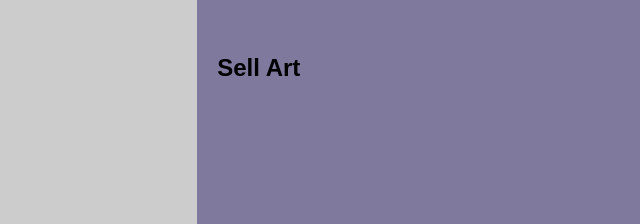
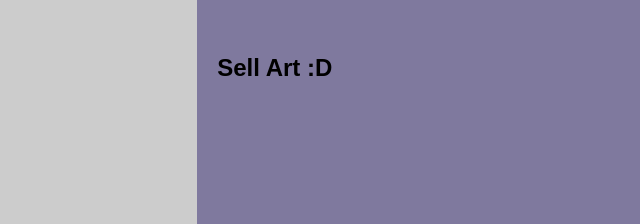
Before and after one commit to SugarFreeCake05/Art-Studio, a plain HTML site: page index.html in a window 1280 px wide. Shown: the part 414-638 px from the top of the page, 190-830 px from the left. Drawn offline with Linux system fonts and the light colour scheme.

Commit message:
Cuz i want to

```diff
--- a/index.html
+++ b/index.html
@@ -31,7 +31,7 @@
             <h1>Buy art from over 3 million art lovers just like you!</h1>
             <h2>View Art</h2><br>
             <h2>Buy Art</h2><br>
-            <h2>Sell Art</h2><br>
+            <h2>Sell Art :D</h2><br>
           </article>
         </section>
         <footer>
```
